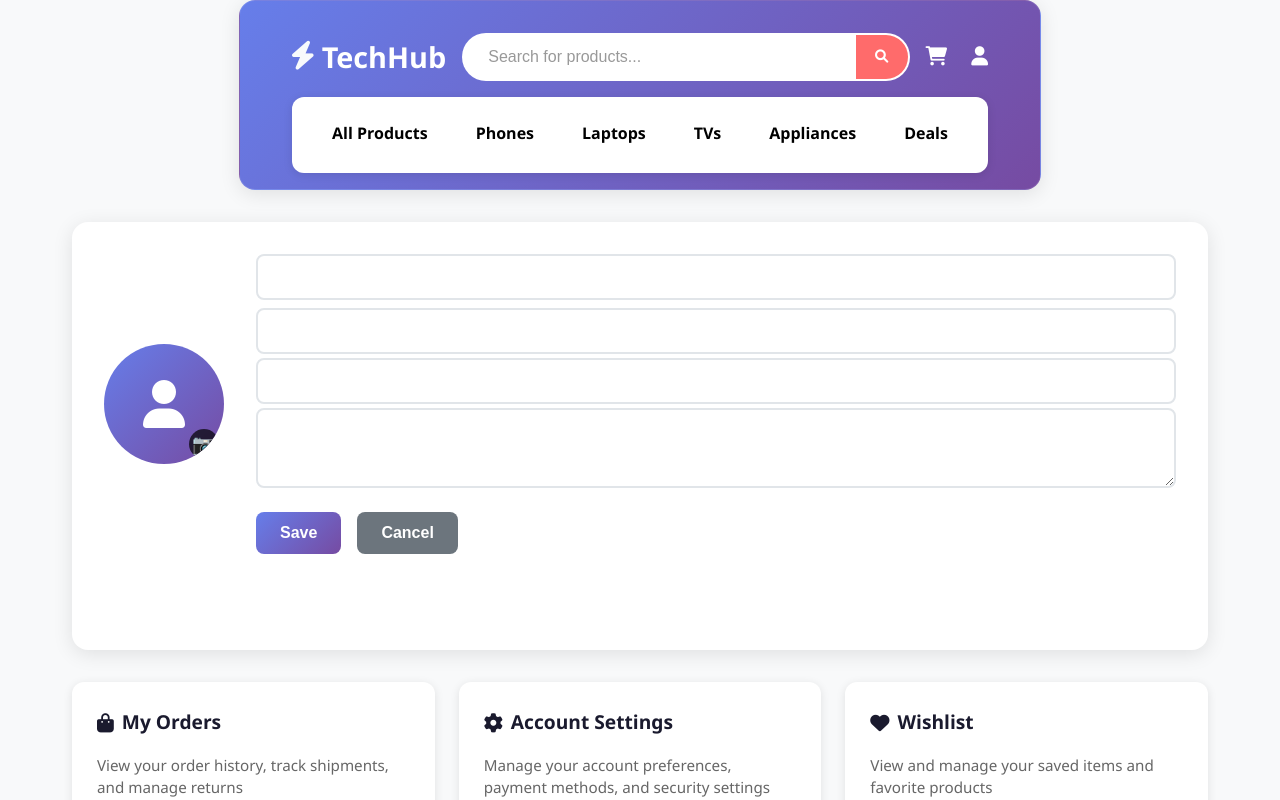
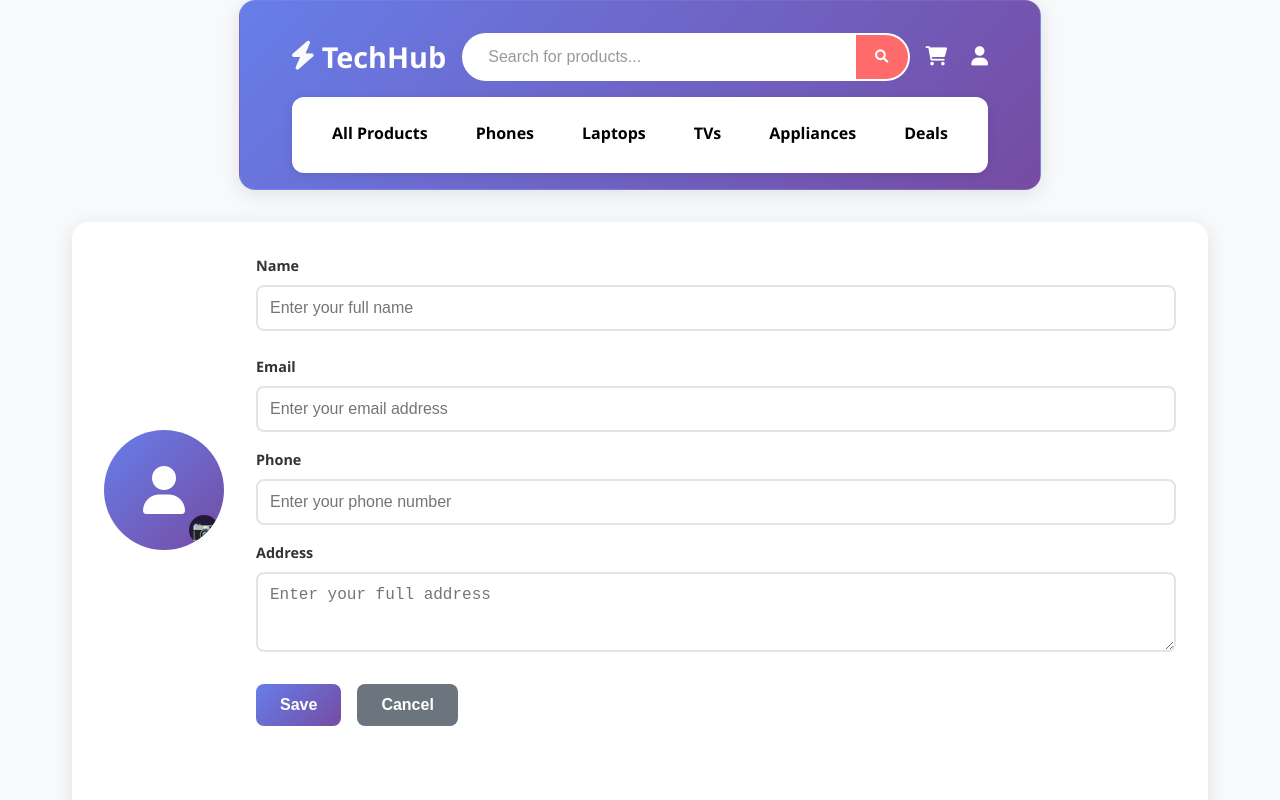
Before and after one commit to Akashprasad22/TechWorld, a React (Create React App) app in the folder client/: page /profile in a window 1280 px wide. Both pictures are taken after a click on the button "Edit Profile". Shown: the top 800 px of the page. Built offline with nearby package versions, Linux system fonts and the light colour scheme; no server answers.

Commit message:
Improve Edit Profile form with labels and placeholders

```diff
--- a/client/src/pages/Profile.js
+++ b/client/src/pages/Profile.js
@@ -244,6 +244,14 @@ const Profile = () => {
     backgroundColor: '#f8f9ff'
   };
 
+  const labelStyles = {
+    display: 'block',
+    marginBottom: '0.5rem',
+    fontSize: '0.9rem',
+    fontWeight: '600',
+    color: '#333'
+  };
+
   const handleImageChange = async (e) => {
     console.log('handleImageChange triggered');
     const file = e.target.files[0];
@@ -404,38 +412,54 @@ const Profile = () => {
           <ProfileInfo>
             {isEditing ? (
               <>
+                <div style={{ marginBottom: '1rem' }}>
+                  <label style={labelStyles}>Name</label>
                   <input
                     type="text"
                     value={editedUser.name || ''}
                     onChange={(e) => setEditedUser({...editedUser, name: e.target.value})}
+                    placeholder="Enter your full name"
                     style={nameInputStyles}
                     onFocus={(e) => Object.assign(e.target.style, nameInputFocusStyles)}
                     onBlur={(e) => Object.assign(e.target.style, nameInputStyles)}
                   />
+                </div>
+                <div style={{ marginBottom: '1rem' }}>
+                  <label style={labelStyles}>Email</label>
                   <input
                     type="email"
                     value={editedUser.email || ''}
                     onChange={(e) => setEditedUser({...editedUser, email: e.target.value})}
-                  style={{...inputStyles, marginBottom: '0.25rem'}}
+                    placeholder="Enter your email address"
+                    style={inputStyles}
                     onFocus={(e) => Object.assign(e.target.style, inputFocusStyles)}
                     onBlur={(e) => Object.assign(e.target.style, inputStyles)}
                   />
+                </div>
+                <div style={{ marginBottom: '1rem' }}>
+                  <label style={labelStyles}>Phone</label>
                   <input
                     type="tel"
                     value={editedUser.phone || ''}
                     onChange={(e) => setEditedUser({...editedUser, phone: e.target.value})}
-                  style={{...inputStyles, marginBottom: '0.25rem'}}
+                    placeholder="Enter your phone number"
+                    style={inputStyles}
                     onFocus={(e) => Object.assign(e.target.style, inputFocusStyles)}
                     onBlur={(e) => Object.assign(e.target.style, inputStyles)}
                   />
+                </div>
+                <div style={{ marginBottom: '1rem' }}>
+                  <label style={labelStyles}>Address</label>
                   <textarea
                     value={editedUser.address || ''}
                     onChange={(e) => setEditedUser({...editedUser, address: e.target.value})}
+                    placeholder="Enter your full address"
                     style={{...inputStyles, minHeight: '80px', resize: 'vertical'}}
                     onFocus={(e) => Object.assign(e.target.style, inputFocusStyles)}
                     onBlur={(e) => Object.assign(e.target.style, inputStyles)}
                   />
-                <div style={{ marginTop: '1rem', display: 'flex', gap: '1rem' }}>
+                </div>
+                <div style={{ marginTop: '1.5rem', display: 'flex', gap: '1rem' }}>
                   <EditButton onClick={handleSave} disabled={loading}>
                     {loading ? 'Saving...' : 'Save'}
                   </EditButton>
@@ -447,9 +471,9 @@ const Profile = () => {
             ) : (
               <>
                 <ProfileName>{userData?.name || 'User'}</ProfileName>
-                <ProfileEmail>📧 {userData?.email || 'No email'}</ProfileEmail>
-                <ProfilePhone>📱 {userData?.phone || 'No phone'}</ProfilePhone>
-                <ProfileAddress>📍 {userData?.address || 'No address'}</ProfileAddress>
+                {userData?.email && <ProfileEmail>📧 {userData.email}</ProfileEmail>}
+                {userData?.phone && <ProfilePhone>📱 {userData.phone}</ProfilePhone>}
+                {userData?.address && <ProfileAddress>📍 {userData.address}</ProfileAddress>}
                 <EditButton onClick={handleEdit}>Edit Profile</EditButton>
               </>
             )}
```
Lines whose indentation alone changed are shown as unchanged.
